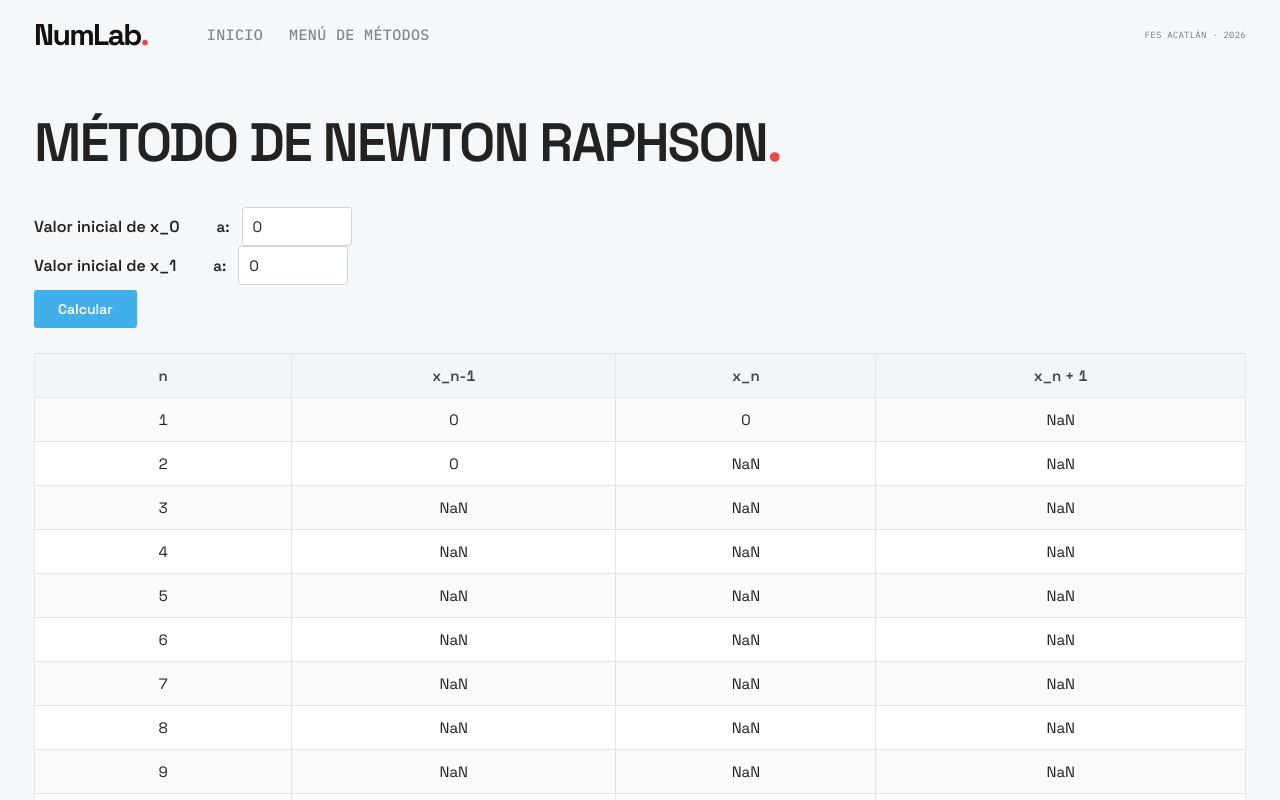
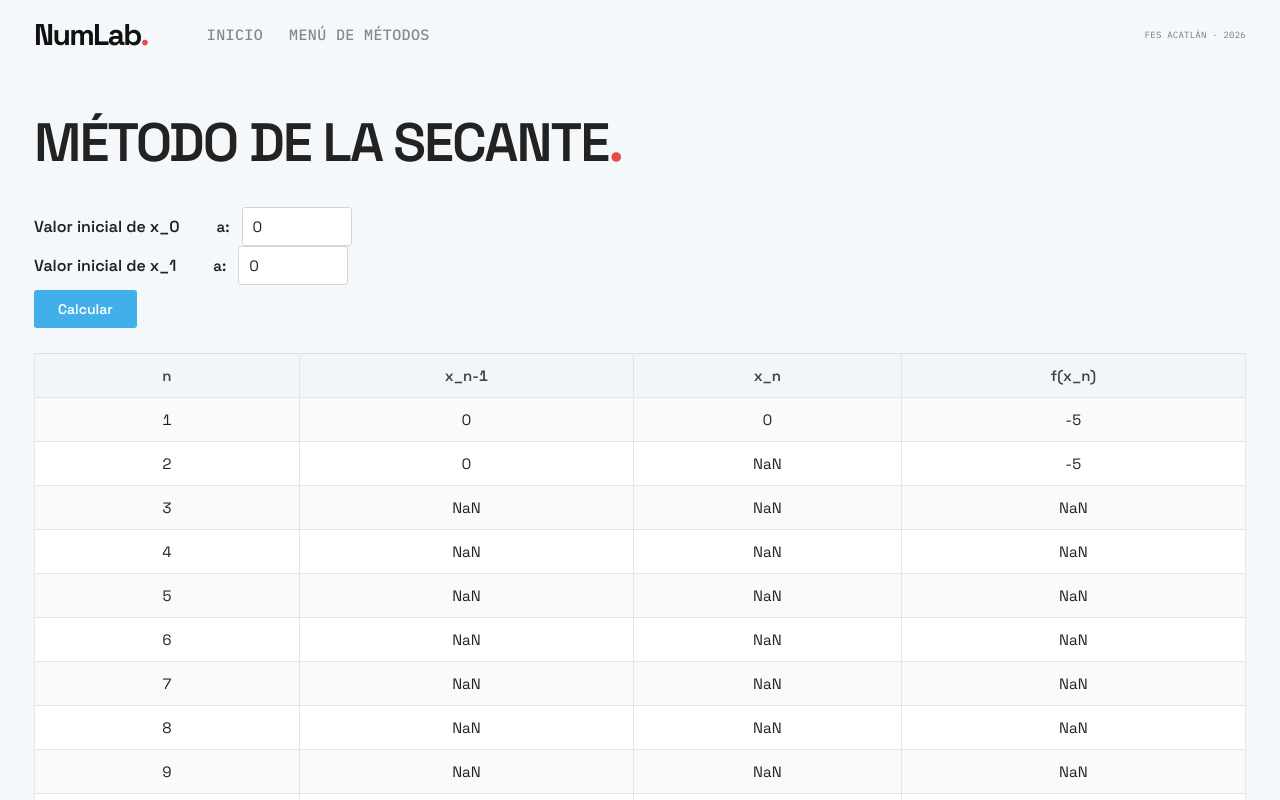
Before and after one commit to IvanEspMar/NumLab, a React (Vite) app: page /nolineal/secante in a window 1280 px wide. Both pictures are taken after a click on the button "Calcular". Shown: the top 800 px of the page. Built offline with nearby package versions, Linux system fonts and the light colour scheme.

Commit message:
Ajusté el titulo de la pagina del metodo secante

```diff
--- a/src/routes/problems/nolineal/secante/secante.tsx
+++ b/src/routes/problems/nolineal/secante/secante.tsx
@@ -5,6 +5,7 @@ interface RowNewtonType {
     x_nm1: number;
     x_n: number;
     x_np1: number;
+    fx_n: number;
 }
 function equation(x: number) {
     return x ** 4 - 3 * x ** 3 + 2 * x - 5;
@@ -24,14 +25,15 @@ function Secante() {
     function computeIterations() {
         const x_0 = Number(initialValue)
         const x_1 = Number(initialValue2)
-        const firstIteration:RowNewtonType = {x_nm1: x_0, x_n: x_1, x_np1: equationSecan(x_1, x_0)}
+        const firstIteration:RowNewtonType = {x_nm1: x_0, x_n: x_1, x_np1: equationSecan(x_1, x_0), fx_n: equation(x_1)}
         let iterations = [firstIteration]
         let i = 0
         do {
             const x_nm1 = iterations[i].x_n
             const x_n = iterations[i].x_np1
             const x_np1 = equationSecan(x_n, x_nm1)
-            iterations.push({x_nm1: x_nm1, x_n: x_n,  x_np1: x_np1})
+            const fx_n = equation(x_nm1);
+            iterations.push({x_nm1: x_nm1, x_n: x_n,  x_np1: x_np1, fx_n: fx_n})
             i++
             if(Math.abs(equation(iterations[i].x_n)) < tolerance)
                 break
@@ -41,7 +43,7 @@ function Secante() {
 
     return (
         <section className="newton">
-            <h1>MÉTODO DE NEWTON RAPHSON<span className="punto">.</span></h1>
+            <h1>MÉTODO DE LA SECANTE<span className="punto">.</span></h1>
 
             <div className="newton__interval-inputs">
                 <h3>Valor inicial de x_0</h3>
@@ -65,16 +67,16 @@ function Secante() {
                             <th>n</th>
                             <th>x_n-1</th>
                             <th>x_n</th>
-                            <th>x_n + 1</th>
+                            <th>f(x_n)</th>
                         </tr>
                     </thead>
                     <tbody>
-                        {iterations.map(({x_n, x_nm1, x_np1}, i) => (
+                        {iterations.map(({x_n, x_nm1, x_np1, fx_n}, i) => (
                             <tr key={i}>
                                 <td>{i + 1}</td>
                                 <td>{Number(x_nm1.toFixed(decimals))}</td>
                                 <td>{Number(x_n.toFixed(decimals))}</td>
-                                <td>{Number(x_np1.toFixed(decimals))}</td>
+                                <td>{Number(fx_n.toFixed(decimals))}</td>
                             </tr>
                         ))}
                     </tbody>
```
